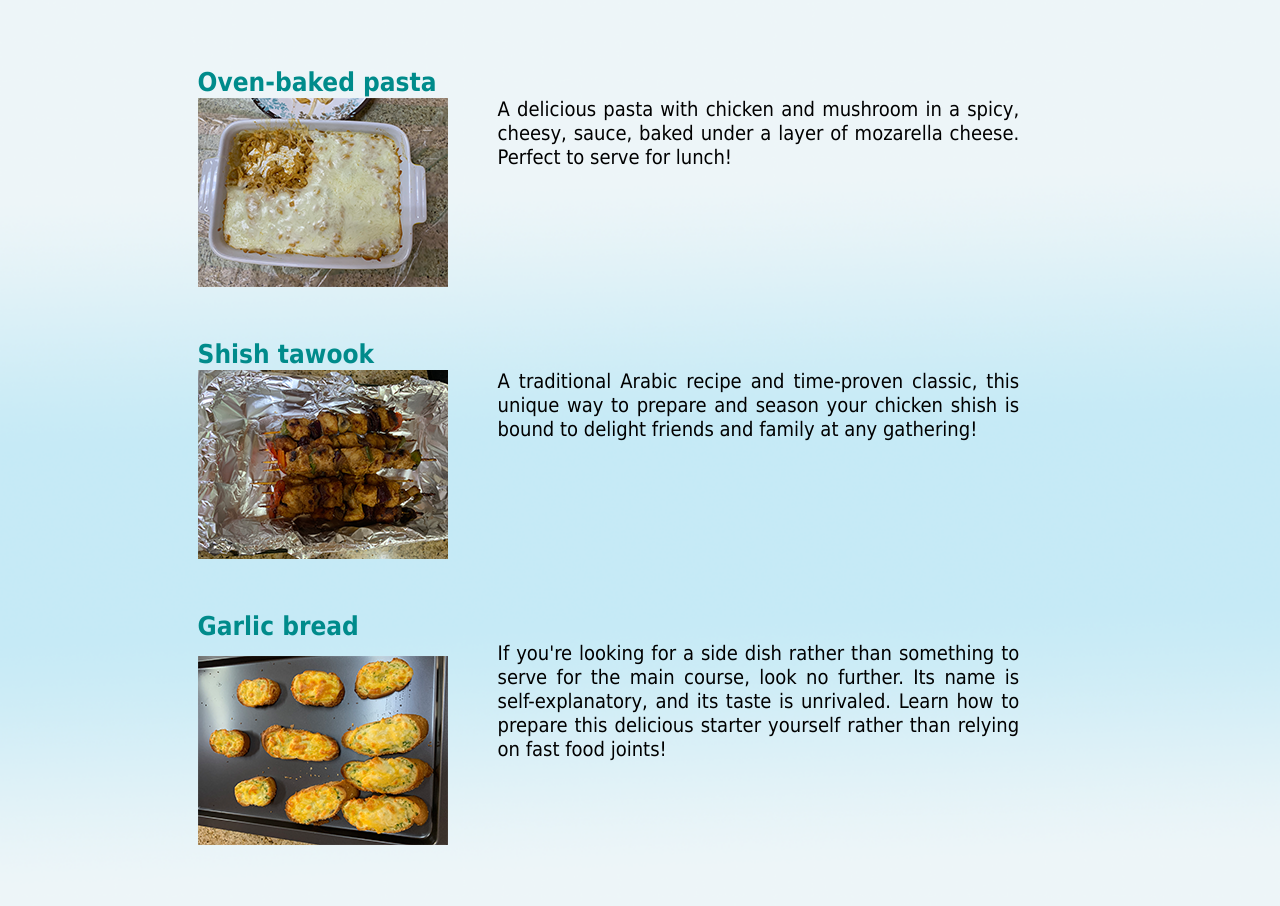
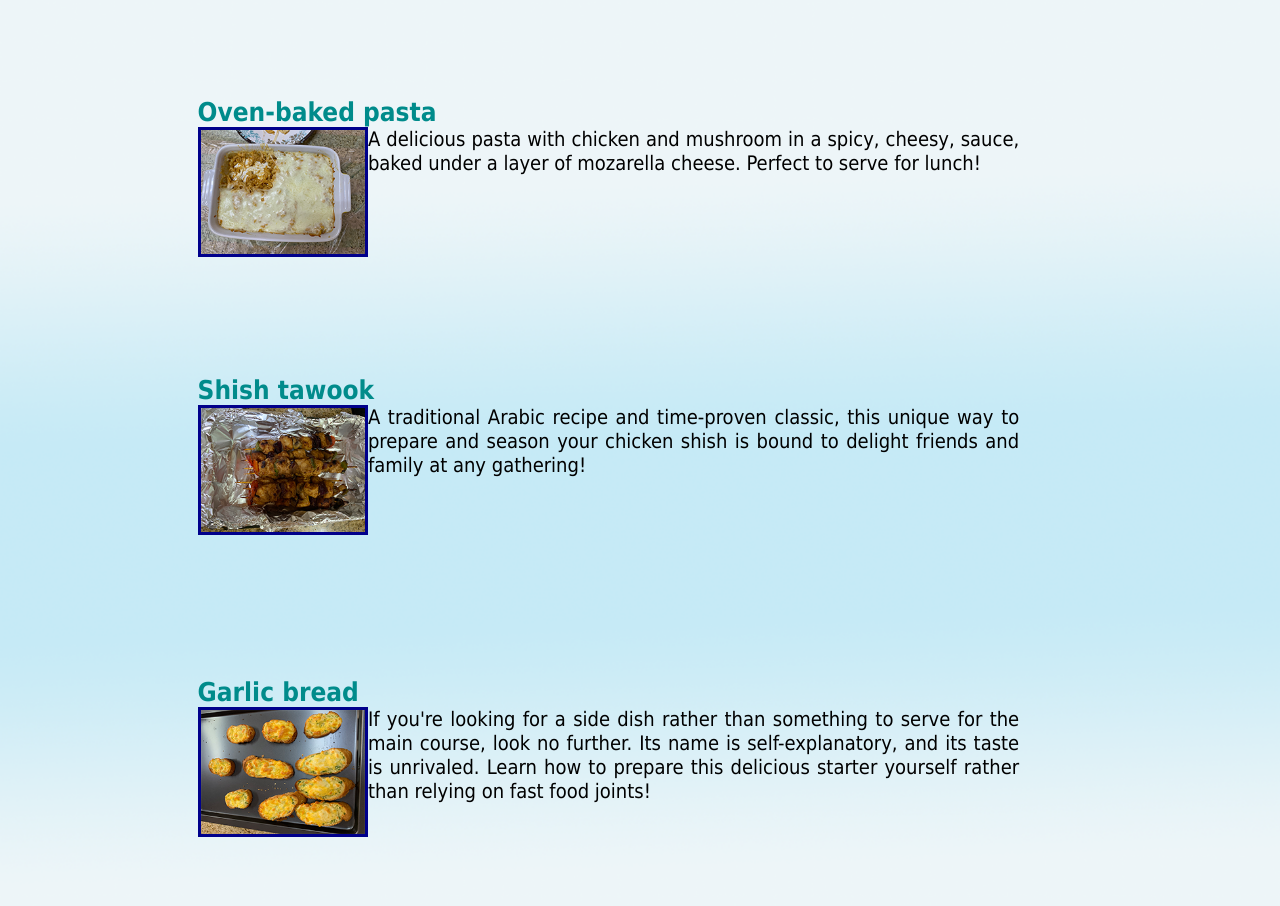
Before and after one commit to alisehlawi/alisehlawi.github.io, a plain HTML site: page index.html in a window 1280 px wide. Shown: the part 500-1406 px from the top of the page. Drawn offline with Linux system fonts and the light colour scheme.

Commit message:
more mobile stuff :((

```diff
--- a/CSS/styles.css
+++ b/CSS/styles.css
@@ -76,39 +76,45 @@ a:active {
 
 dt {
   font-weight:bold;
-  font-size:22px;
+  font-size: 22px;
   margin-left: 5%;
+  padding-top: 30px;
   font-family: "Berlin Sans FB", Tahoma, Calibri;
   text-align: justify;
 }
 
 dd {
   margin-left: 5%;
-  padding-left: 110px;
   font-family: Kortika, Tahoma, Calibri;
   font-size: 14px;
+  padding: 0px;
   margin-right: 10%;
   text-align: justify;
 }
 
-#pasta dd {
-  background-image: url('../Images/pastathumbnailmobile.png');
-  background-position: center left;
-  background-repeat: no-repeat;
+#pasta img {
+  width:30%;
+  height:20%;
+  float:left;
+  border: 3px solid darkblue;
 }
 
-
-#shish dd {
-  background-image: url('../Images/shishthumbnailmobile.png');
-  background-position: center left;
-  background-repeat: no-repeat;
+#shish img {
+  width:30%;
+  height:20%;
+  float:left;
+  border: 3px solid darkblue;
 }
 
 #garlicbread dd {
-  background-image: url('../Images/garlicbreadthumbnailmobile.png');
-  background-position: center left;
-  background-repeat: no-repeat;
   padding-bottom: 50px;
+}
+
+#garlicbread img {
+  width:30%;
+  height:20%;
+  float:left;
+  border: 3px solid darkblue;
 }
 
 #siteinfo {
@@ -175,13 +181,14 @@ dd {
     font-weight:bold;
     font-size:26px;
     margin-left: 15%;
+    padding-top: 30px;
     font-family: "Berlin Sans FB", Tahoma, Calibri;
     text-align: justify;
   }
 
   dd {
     margin-left: 15%;
-    padding-left: 300px;
+    margin-bottom: 10%;
     font-family: Kortika, Tahoma, Calibri;
     font-size: 20px;
     margin-right: 20%;
@@ -200,17 +207,23 @@ dd {
     font-size: 14px;
   }
 
-  #pasta dd {
-    background-image: url('../Images/pastathumbnail.png');
+  #pasta img {
+    width:20%;
+    height:15%;
   }
 
 
-  #shish dd {
-    background-image: url('../Images/shishthumbnail.png');
+  #shish img {
+    width:20%;
+    height:15%;
+  }
+
+  #garlicbread img {
+    width:20%;
+    height:15%;
   }
 
   #garlicbread dd {
-    background-image: url('../Images/garlicbreadthumbnail.png');
     padding-bottom: 100px;
   }
 
--- a/index.html
+++ b/index.html
@@ -32,19 +32,19 @@ src="//html5shiv.googlecode.com/svn/trunk/html5.js"></script>
         <div id="pasta">
           <dl>
             <dt><a href="pasta.html">Oven-baked pasta</a></dt>
-            <dd>A delicious pasta with chicken and mushroom in a spicy, cheesy, sauce, baked under a layer of mozarella cheese. Perfect to serve for lunch!</dd>
+            <dd><a href="pasta.html"><img alt="ImagineRecipes" src="Images/pastathumbnail.png"></a>A delicious pasta with chicken and mushroom in a spicy, cheesy, sauce, baked under a layer of mozarella cheese. Perfect to serve for lunch!</dd>
           </dl>
         </div>
         <div id="shish">
           <dl>
             <dt><a href="shish.html">Shish tawook</a></dt>
-            <dd>A traditional Arabic recipe and time-proven classic, this unique way to prepare and season your chicken shish is bound to delight friends and family at any gathering!</dd>
+            <dd><a href="shish.html"><img alt="ImagineRecipes" src="Images/shishthumbnail.png"></a>A traditional Arabic recipe and time-proven classic, this unique way to prepare and season your chicken shish is bound to delight friends and family at any gathering!</dd>
           </dl>
         </div>
         <div id="garlicbread">
           <dl>
             <dt><a href="garlicbread.html">Garlic bread</a></dt>
-            <dd>If you're looking for a side dish rather than something to serve for the main course, look no further. Its name is self-explanatory, and its taste is unrivaled. Learn how to prepare this delicious starter yourself rather than relying on fast food joints!</dd>
+            <dd><a href="garlicbread.html"><img alt="ImagineRecipes" src="Images/garlicbreadthumbnail.png"></a>If you're looking for a side dish rather than something to serve for the main course, look no further. Its name is self-explanatory, and its taste is unrivaled. Learn how to prepare this delicious starter yourself rather than relying on fast food joints!</dd>
           </dl>
         </div>
 
```
